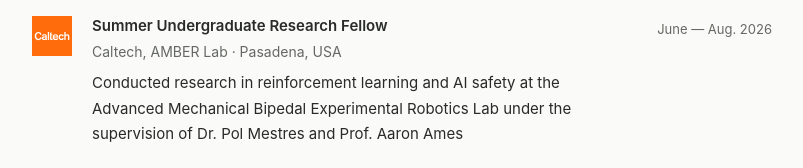
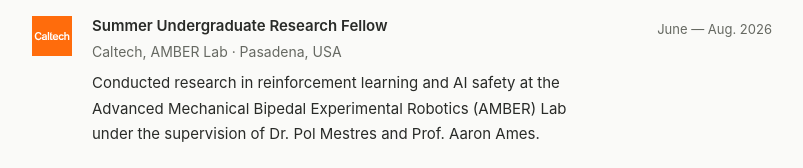
Before and after one commit to HampSwe/portfolio, an Astro site: page / in a window 1280 px wide. Shown: the part 1105-1273 px from the top of the page, without its empty margins (238-1041 px from the left). Built offline with nearby package versions, Linux system fonts and the light colour scheme; Astro itself is replaced by a stand-in of ours.

Commit message:
Clarify AMBER Lab name in research description

```diff
--- a/src/pages/index.astro
+++ b/src/pages/index.astro
@@ -82,7 +82,7 @@ const showEducation = false;
     <SectionHeading title="Work experience" />
 
     <div class="timeline">
-      <TimelineItem date="June — Aug. 2026" title="Summer Undergraduate Research Fellow" logo="/logos/caltech-orange.svg" subtitle="Caltech, AMBER Lab · Pasadena, USA" description="Conducted research in reinforcement learning and AI safety at the Advanced Mechanical Bipedal Experimental Robotics Lab under the supervision of Dr. Pol Mestres and Prof. Aaron Ames" />
+      <TimelineItem date="June — Aug. 2026" title="Summer Undergraduate Research Fellow" logo="/logos/caltech-orange.svg" subtitle="Caltech, AMBER Lab · Pasadena, USA" description="Conducted research in reinforcement learning and AI safety at the Advanced Mechanical Bipedal Experimental Robotics (AMBER) Lab under the supervision of Dr. Pol Mestres and Prof. Aaron Ames." />
       <TimelineItem date="Aug. 2025 — Mar. 2026" title="Teaching Assistant in Mathematics" logo="/logos/lth-blue.jpg" subtitle="Lund University, Faculty of Engineering · Lund, Sweden" description="Led weekly calculus exercise sessions for a class of 30 engineering undergraduates." />
       <TimelineItem date="June 2023 — May 2025" title="Machine Learning Intern" logo="/logos/axis.jpg" subtitle="Axis Communications, Core Technologies Analytics · Lund, Sweden" description="Developed synthetic data pipelines in Unreal Engine to reduce bias in computer vision models. Improved object detection performance, implemented a noise reduction algorithm in Python, and streamlined rendering code in C++. Worked with a team of 10 engineers, part-time during terms and full-time during two summers." />
       <TimelineItem date="Sept. 2018 — Jan. 2023" title="Coding Instructor" logo="/logos/hemkodat.jpg" subtitle="Hemkodat · Sweden" description="Delivered Python, Lua, and C# courses for adolescents across Sweden, and helped onboard and train new instructors." />
```
